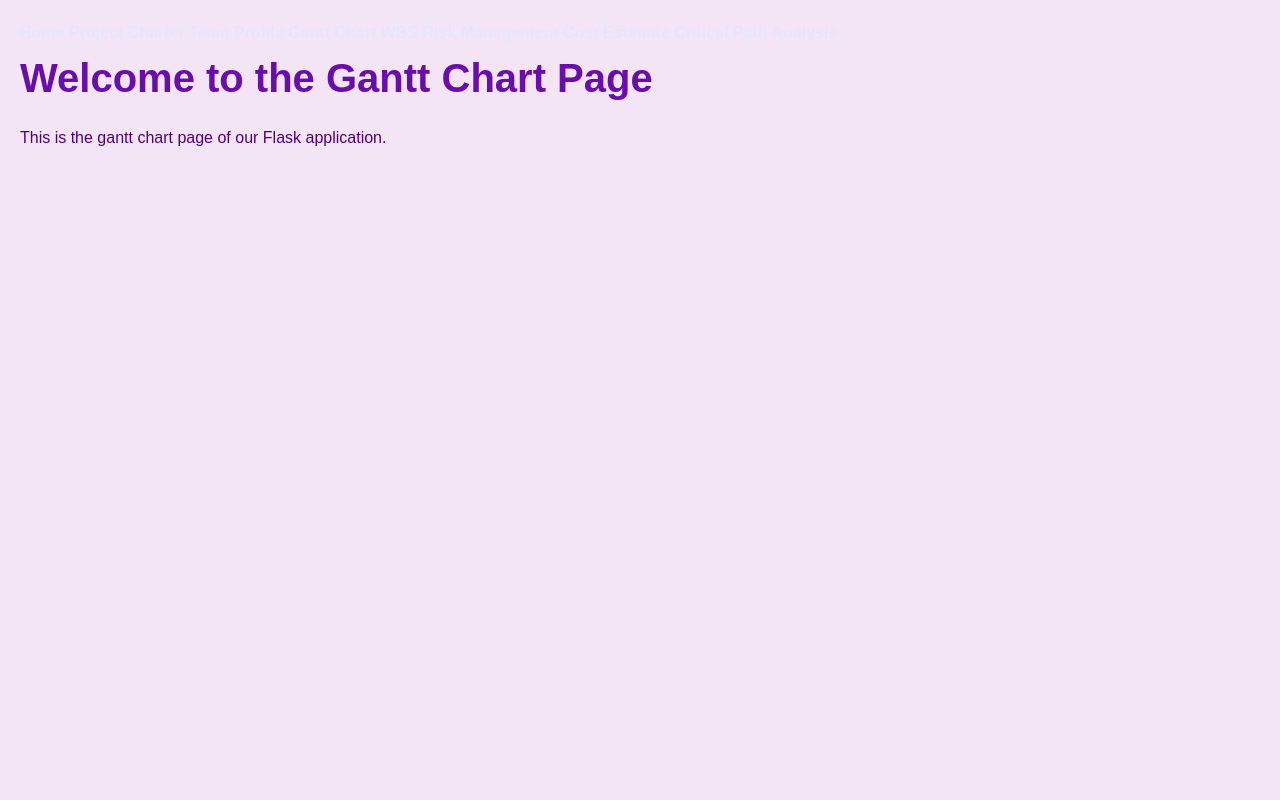
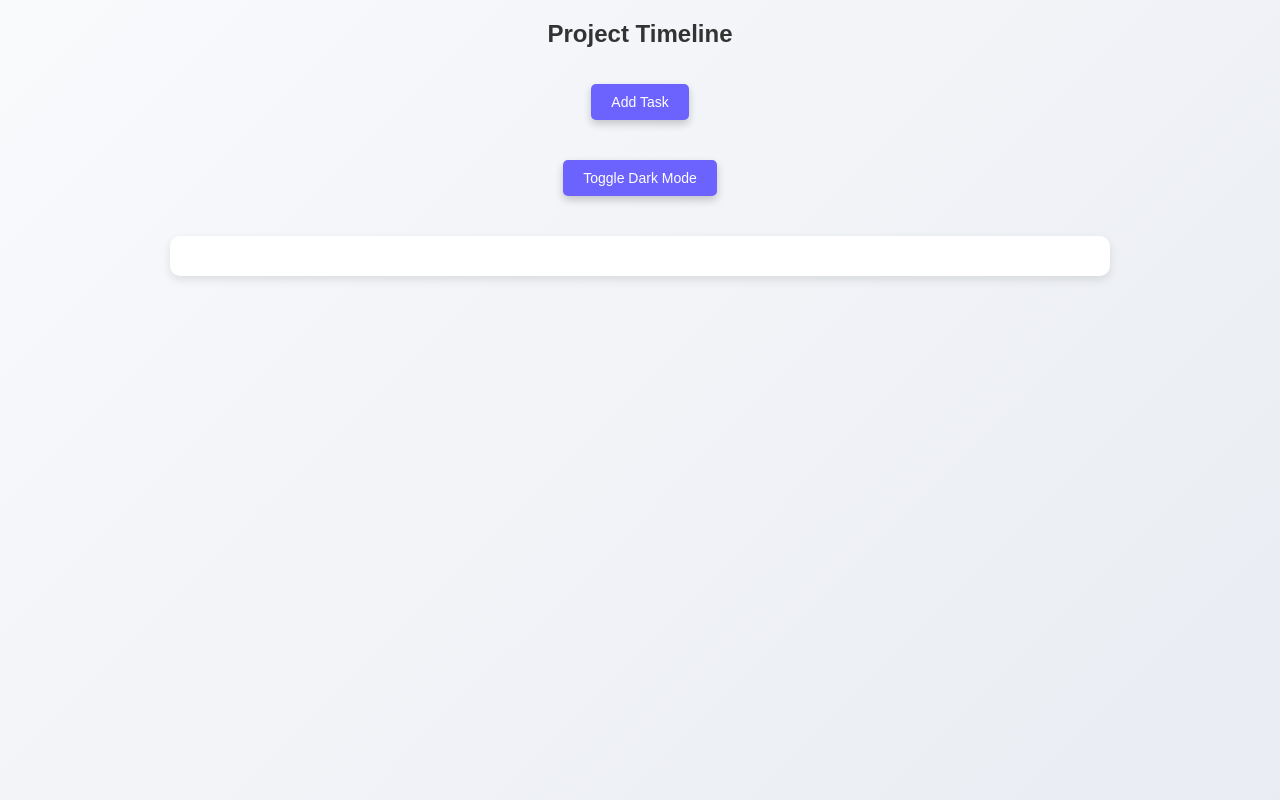
Before and after one commit to andrewmargolin3/PMODashboard, a Flask app: template templates/gantt_chart.html in a window 1280 px wide. Run offline with Flask 3, Linux system fonts and the light colour scheme; the template is opened without the code that fills it, so the values that code supplies are empty.

Commit message:
Update gantt_chart.html
Added Luke's functional ghantt chart

```diff
--- a/templates/gantt_chart.html
+++ b/templates/gantt_chart.html
@@ -2,21 +2,184 @@
 <html lang="en">
 <head>
     <meta charset="UTF-8">
-    <title>Gantt Chart</title>
-    <link rel="stylesheet" type="text/css" href="/static/styles.css">
+    <title>Interactive Gantt Chart</title>
+    <script src="https://d3js.org/d3.v6.min.js"></script>
+    <style>
+        /* Gradient background for a more dynamic look */
+        body {
+            font-family: 'Arial', sans-serif;
+            background: linear-gradient(135deg, #f9fafc, #e9ecf2);
+            color: #333;
+            display: flex;
+            flex-direction: column;
+            align-items: center;
+            margin: 0;
+            padding: 0;
+            height: 100vh;
+        }
+        h1 {
+            color: #333;
+            margin-top: 20px;
+            font-size: 24px;
+            font-weight: 700;
+        }
+        #gantt-chart {
+            margin-top: 20px;
+            padding: 20px;
+            width: 90%;
+            max-width: 900px;
+            background-color: #ffffff;
+            border-radius: 10px;
+            box-shadow: 0 4px 10px rgba(0, 0, 0, 0.1);
+        }
+        button {
+            padding: 10px 20px;
+            margin: 20px;
+            font-size: 14px;
+            font-weight: 500;
+            background-color: #6c63ff;
+            color: white;
+            border: none;
+            border-radius: 5px;
+            cursor: pointer;
+            transition: background-color 0.3s, transform 0.2s;
+            box-shadow: 0 4px 8px rgba(0, 0, 0, 0.2);
+        }
+        button:hover {
+            background-color: #4b47d4;
+            transform: translateY(-2px);
+        }
+        #delete-button {
+            display: none;
+            position: absolute;
+            padding: 8px 15px;
+            font-size: 12px;
+            font-weight: bold;
+            background-color: #ff4b5c;
+            color: white;
+            border: none;
+            border-radius: 5px;
+            cursor: pointer;
+            opacity: 0;
+            transition: opacity 0.5s ease;
+        }
+        #delete-button.show {
+            display: block;
+            opacity: 1;
+        }
+        #task-modal {
+            display: none;
+            position: fixed;
+            top: 50%;
+            left: 50%;
+            transform: translate(-50%, -50%);
+            background-color: white;
+            border-radius: 8px;
+            padding: 20px;
+            width: 300px;
+            box-shadow: 0 4px 10px rgba(0, 0, 0, 0.2);
+            z-index: 1000;
+            text-align: center;
+        }
+        #modal-overlay {
+            display: none;
+            position: fixed;
+            top: 0;
+            left: 0;
+            width: 100%;
+            height: 100%;
+            background-color: rgba(0, 0, 0, 0.5);
+            z-index: 999;
+        }
+        .modal-header {
+            font-size: 18px;
+            margin-bottom: 10px;
+            font-weight: bold;
+        }
+        .modal-input {
+            width: 100%;
+            padding: 8px;
+            margin: 5px 0;
+            border-radius: 4px;
+            border: 1px solid #ccc;
+            text-align: center;
+        }
+        .modal-input[type="date"] {
+            text-align: left;
+        }
+        .modal-button {
+            width: 100%;
+            padding: 10px;
+            margin-top: 10px;
+            background-color: #6c63ff;
+            color: white;
+            border: none;
+            border-radius: 4px;
+            cursor: pointer;
+            transition: background-color 0.3s;
+        }
+        .modal-button:hover {
+            background-color: #4b47d4;
+        }
+        .task-bar {
+            fill: #6c63ff;
+            rx: 5;
+            ry: 5;
+            transition: transform 0.3s, fill 0.3s;
+            cursor: pointer;
+        }
+        .task-bar:hover {
+            transform: scale(1.05);
+            fill: #4b47d4;
+        }
+        .task-label {
+            font-size: 12px;
+            fill: white;
+            font-weight: bold;
+            pointer-events: none;
+            transition: transform 0.3s;
+        }
+        .task-bar:hover + .task-label {
+            transform: scale(1.05);
+        }
+        .tooltip {
+            position: absolute;
+            padding: 8px;
+            background: #fff;
+            border-radius: 5px;
+            box-shadow: 0px 4px 8px rgba(0, 0, 0, 0.2);
+            pointer-events: none;
+            display: none;
+            font-size: 12px;
+        }
+    </style>
 </head>
 <body>
-    <nav>
-        <a href="/">Home</a>
-        <a href="/project-charter">Project Charter</a>
-        <a href="/team-profile">Team Profile</a>
-        <a href="/gantt-chart">Gantt Chart</a>
-        <a href="/wbs">WBS</a>
-        <a href="/risk-management">Risk Management</a>
-        <a href="/cost-estimate">Cost Estimate</a>
-        <a href="/critical-path-analysis">Critical Path Analysis</a>
-    </nav>
-    <h1>Welcome to the Gantt Chart Page</h1>
-    <p>This is the gantt chart page of our Flask application.</p>
+    <h1 id="page-title">Project Timeline</h1>
+    <button onclick="openTaskModal()">Add Task</button>
+    <button onclick="toggleDarkMode()">Toggle Dark Mode</button>
+    <div id="gantt-chart"></div>
+    <button id="delete-button" onclick="confirmDelete()">Delete Task</button>
+
+    <!-- Tooltip for Gantt chart -->
+    <div class="tooltip" id="tooltip"></div>
+
+    <!-- Modal for adding a new task -->
+    <div id="modal-overlay" onclick="closeTaskModal()"></div>
+    <div id="task-modal">
+        <div class="modal-header">Add New Task</div>
+        <input type="text" id="task-name" class="modal-input" placeholder="Task Name">
+        <select id="task-category" class="modal-input">
+            <option value="design" style="color:#ff8c00">Design</option>
+            <option value="development" style="color:#6c63ff">Development</option>
+            <option value="testing" style="color:#4caf50">Testing</option>
+        </select>
+        <input type="date" id="start-date" class="modal-input" placeholder="Start Date">
+        <input type="date" id="end-date" class="modal-input" placeholder="End Date">
+        <input type="number" id="task-progress" class="modal-input" placeholder="Progress %" min="0" max="100">
+        <button class="modal-button" onclick="submitTask()">Submit Task</button>
+    </div>
+
+    <script src="{{ url_for('static', filename='js/script.js') }}"></script>
 </body>
 </html>
```
